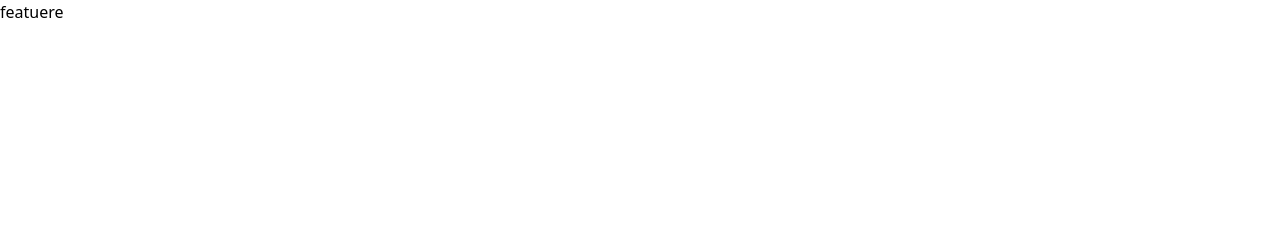
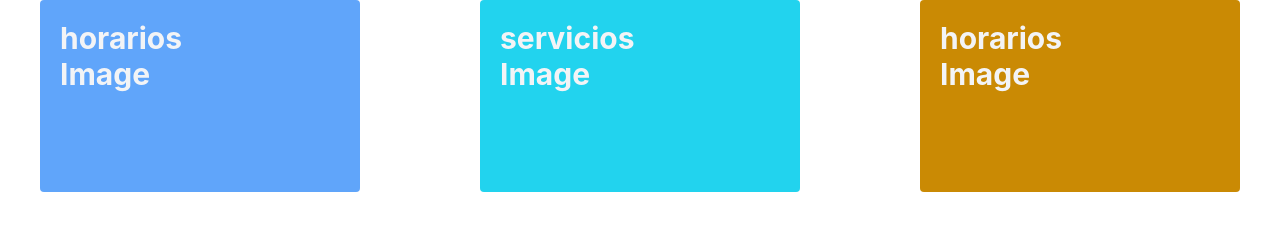
Before and after one commit to RamiroQuiro/xtoWebAstro, an Astro site: page /Feature/Feature in a window 1280 px wide. Built offline with nearby package versions, Linux system fonts and the light colour scheme; Astro itself is replaced by a stand-in of ours.

Commit message:
configurando tailwind.config e integrando cards con astro e instalando para integrar modulos react

```diff
--- a/astro.config.mjs
+++ b/astro.config.mjs
@@ -1,7 +1,10 @@
 import { defineConfig } from 'astro/config';
 import tailwind from '@astrojs/tailwind';
+import image from "@astrojs/image";
+import react from "@astrojs/react";
 
 export default defineConfig({
   // ...
-  integrations: [tailwind()],
+  integrations: [image(), tailwind(),react()],
+  // integrations: [image()],
 });
--- a/package.json
+++ b/package.json
@@ -11,6 +11,7 @@
   },
   "dependencies": {
     "@astrojs/image": "^0.16.4",
+    "@astrojs/react": "^2.1.1",
     "@astrojs/tailwind": "^3.1.1",
     "astro": "^2.1.6",
     "tailwindcss": "^3.2.7"
--- a/src/components/Layaut.astro
+++ b/src/components/Layaut.astro
@@ -1,4 +1,6 @@
 ---
+import Background from '../pages/header/Background.astro';
+
 interface Props {
   titlePage?: string;
   pageDescription?: string;
@@ -8,7 +10,7 @@ const { titlePage = "Xto Web", pageDescription } = Astro.props;
 ---
 
 <!DOCTYPE html>
-<html lang="en">
+<html lang="es">
   <head>
     <meta charset="UTF-8" />
     <meta http-equiv="X-UA-Compatible" content="IE=edge" />
@@ -18,5 +20,6 @@ const { titlePage = "Xto Web", pageDescription } = Astro.props;
   </head>
   <body>
       <slot />
+      <Background/>
   </body>
 </html>
--- a/src/pages/Evang/index.astro
+++ b/src/pages/Evang/index.astro
@@ -8,7 +8,7 @@ const posts = await Astro.glob("./Post/*.md");
   <h1 class="text-4xl font-bold text-neutral-700">Evangelios del día</h1>
 
   <ul
-    class="flex bg flex-col font-medium text-lg text-neutral-700 bg-gray-100 h-screen px-10 py-10 gap-5"
+    class="flex bg flex-col font-medium text-lg text-neutral-700 }px-10 py-10 gap-5"
   >
     {
       posts?.map((evan) => (
--- a/src/pages/Feature/Feature.astro
+++ b/src/pages/Feature/Feature.astro
@@ -1 +1,34 @@
-<h1>featuere</h1>
+---
+import FeatureComponent from "./componentes/FeatureComponent";
+
+const arrayFeature=[
+    {
+        id:1,
+        title:"horarios",
+        img:"Image",
+        class:'bg-blue-400 '
+    },
+    {
+        id:2,
+        title:"servicios",
+        img:"Image",
+        class:'bg-cyan-400 '
+       },   {
+        id:3,
+        title:"horarios",
+        img:"Image",
+        class:'bg-yellow-600 '
+    }
+]
+---
+
+
+<div class="mx-auto container flex items-center justify-evenly gap-20">
+{arrayFeature.map((feat)=>(
+     <div class={`${feat.class} p-5 h-48 rounded w-3/12 text-gray-100 font-bold text-3xl`}   >
+        <h2>{feat.title}</h2>
+        <div>{feat.img}</div>
+    </div>
+
+))}
+</div>
--- /dev/null
+++ b/src/pages/Feature/componentes/FeatureComponent.jsx
@@ -0,0 +1,10 @@
+import React from 'react'
+
+export default function FeatureComponent({title,image}) {
+  return (
+    <div>
+        <h2>{title}</h2>
+        <div>{image}</div>
+    </div>
+  )
+}
--- a/src/pages/header/Header.astro
+++ b/src/pages/header/Header.astro
@@ -1,20 +1,24 @@
 ---
 import Background from "./Background.astro";
+import LogoNav from "./LogoNav.astro";
 import NavBar from "./NavBar/NavBar.astro";
 
 ---
 
-<header class="w-full text-gray-800 mx-auto items-center flex h-screen bg-white relative">
+<header class="w-full text-neutral-700  mx-auto items-center flex h-screen bg-white relative">
 
 <NavBar/>
 <div class="z-20 absolute w-full mx-auto  h-full flex  ">
 <div class="w-1/2 h-full gap-2 flex flex-col items-start justify-center y pl-32">
 
-    <h1 class="md:text-6xl font-bold">Parroquia</h1>
+    <h1 class="md:text-6xl font-bold text-">Parroquia</h1>
     <h1 class="md:text-8xl font-bold"> Cristo Rey</h1>
     <p class="md:text-3xl">
-       La Banda |  Santiago del Estero</p>
+        La Banda |  Santiago del Estero</p>
+    </div>
+    <div class="w-1/2 h-full gap-2 flex flex-col items-start justify-center y pl-32">
+    <LogoNav/>
+    </div>
 </div>
-</div>
-<Background/>
+
 </header>
--- /dev/null
+++ b/src/pages/header/LogoNav.astro
@@ -0,0 +1,7 @@
+---
+
+import { Image } from '@astrojs/image/components';
+import logo from "../../../public/image/logo.png";
+---
+
+<Image src={logo} width={500} height={600} alt="descriptive text" />
--- /dev/null
+++ b/tailwind.config.cjs
@@ -0,0 +1,14 @@
+const defaultTheme = require("tailwindcss/defaultTheme");
+
+module.exports = {
+
+    content: ["./src/**/*.{html,js,astro,jsx}"],
+  theme: {
+    extend: {
+      fontFamily: {
+        sans: ["InterVariable", "Inter", ...defaultTheme.fontFamily.sans],
+      },
+    },
+  },
+  // ...
+};
```
Also changed, not shown: src/pages/header/NavBar/LogoNav.astro (deleted, +0 -7 lines), public/image/logo.png, public/image/parroquia-cristo-rey-la-banda-santiago-del-estero-removebg-preview.png (added), 1 other file.
